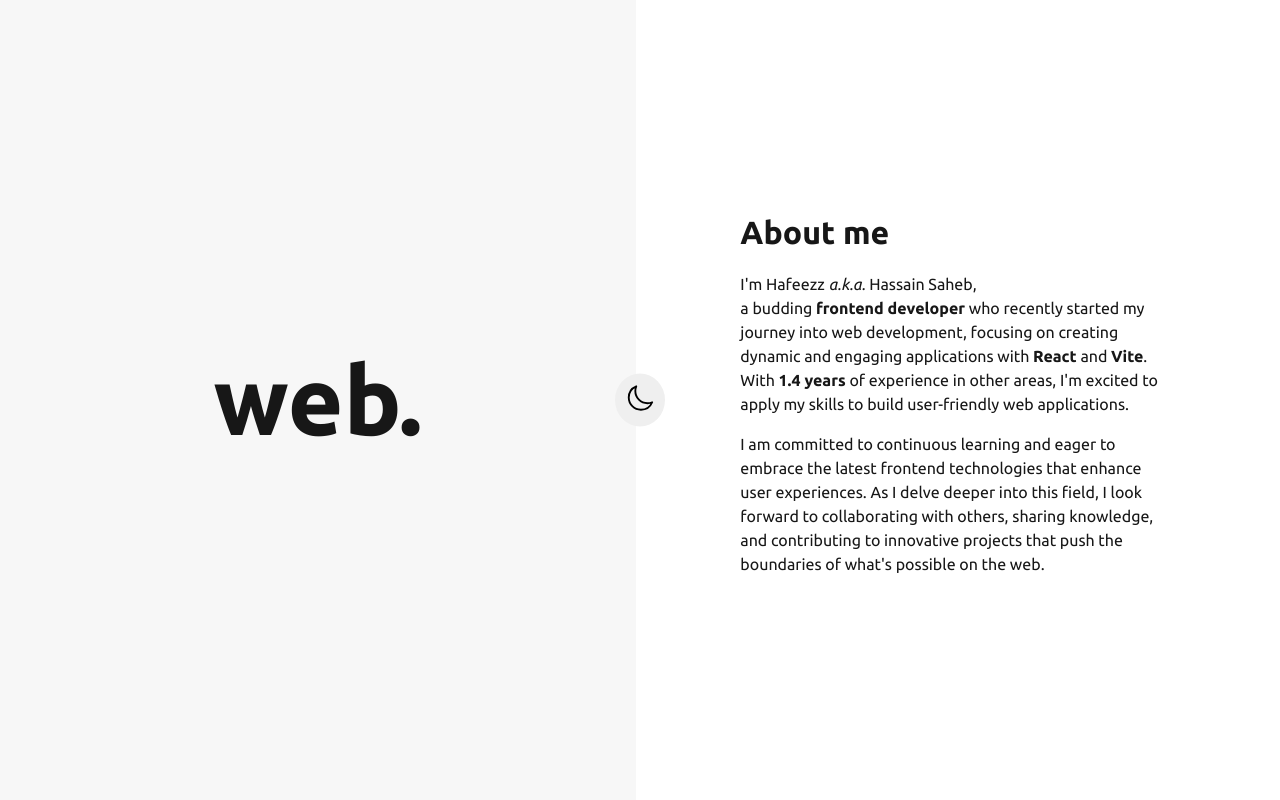
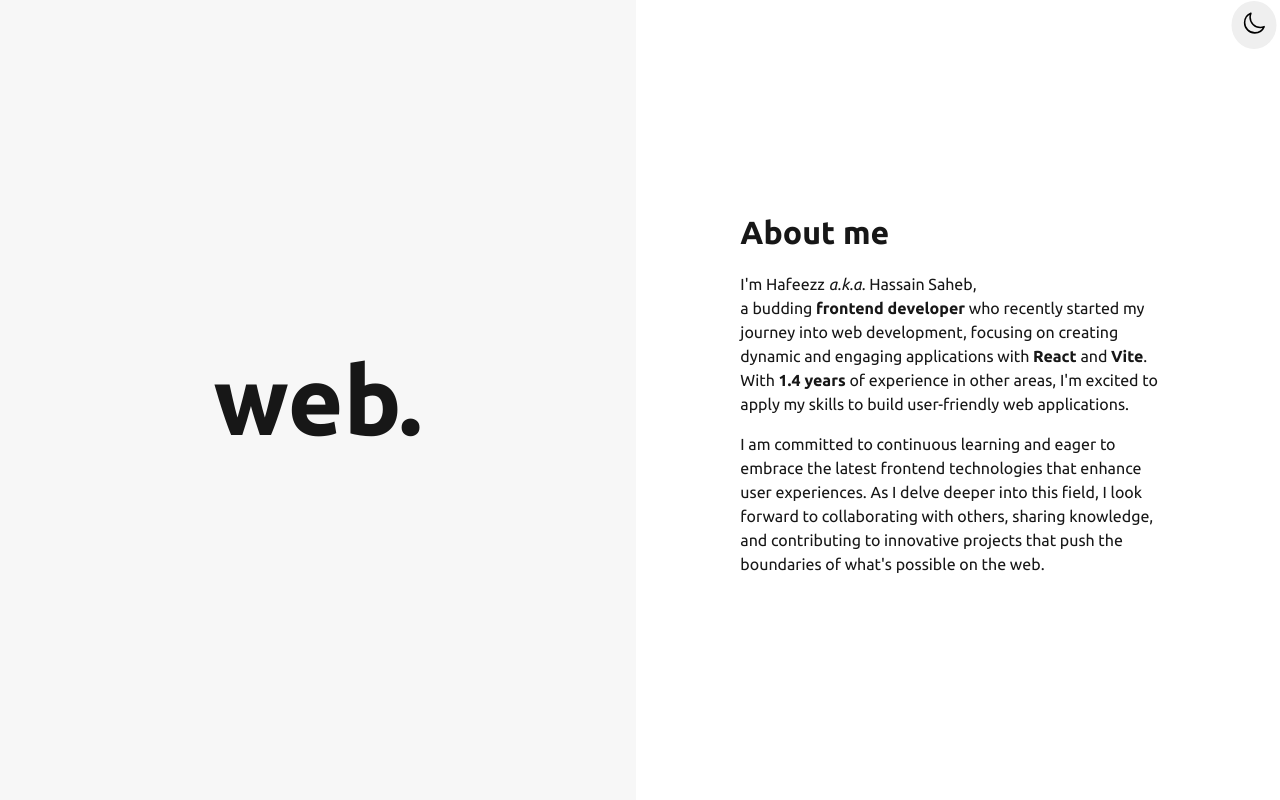
Before and after one commit to hafeezzshs/portfolio, a React (Vite) app: page / in a window 1280 px wide. Shown: the top 800 px of the page. Built offline with nearby package versions, Linux system fonts and the light colour scheme.

Commit message:
change toggle button from center to right top corner

```diff
--- a/src/App.css
+++ b/src/App.css
@@ -10,8 +10,6 @@
 
 .theme-toggle-btn {
   position: fixed;
-  top: 50%;
-  left: 50%;
   transform: translate(-50%, -50%);
   border: none;
   padding: 10px;
@@ -37,16 +35,15 @@
 
 @media (min-width: 768px) {
   .theme-toggle-btn {
-    top: 50%;
-    left: 50%;
-    transform: translate(-50%, -50%);
+    top: 25px;
+    left: 98%;
     bottom: unset;
     right: unset;
   }
 }
 
 .theme-icon {
-  width: 30px;
-  height: 30px;
+  width: 25px;
+  height: 25px;
   stroke: #000;
 }
--- a/src/components/About/About.css
+++ b/src/components/About/About.css
@@ -15,11 +15,10 @@
 }
 
 [data-theme="dark"] {
-  .about-section__left{
+  .about-section__left {
     background-color: #171717;
   }
 }
-
 
 .about-section__right {
   display: flex;
```
